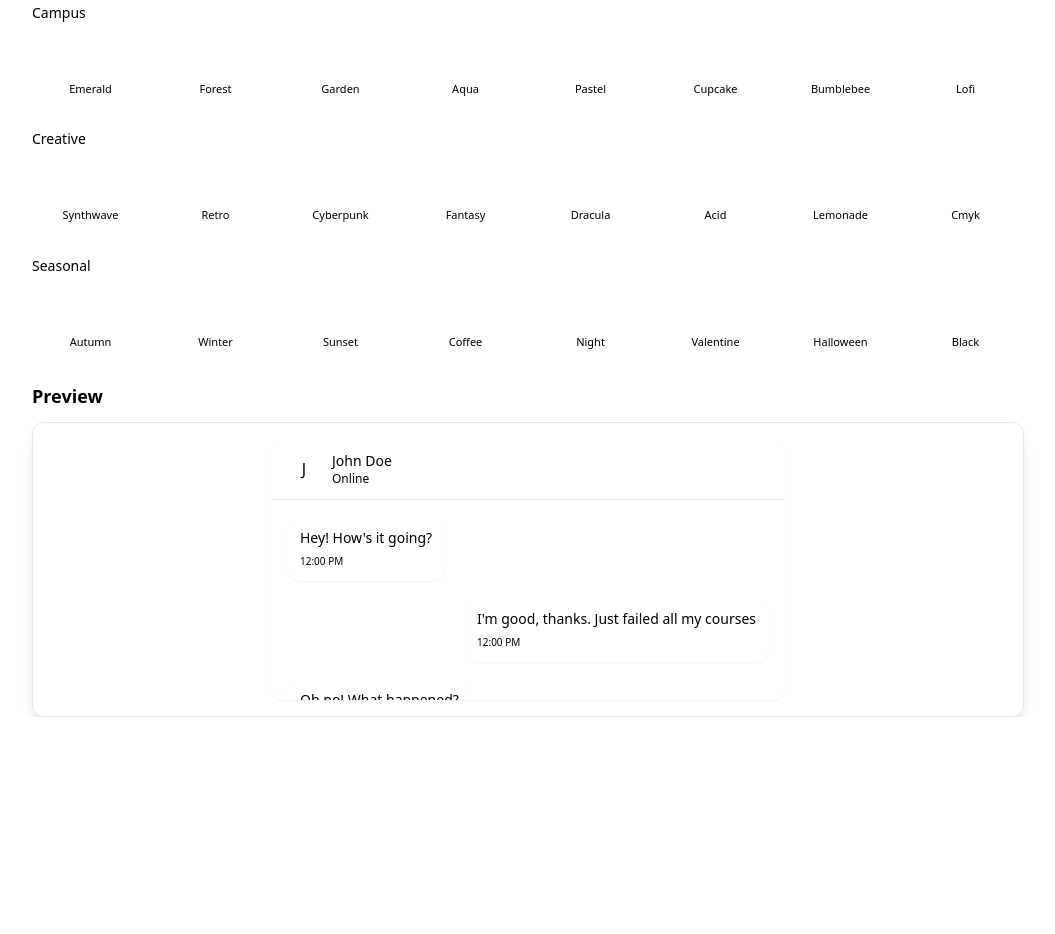
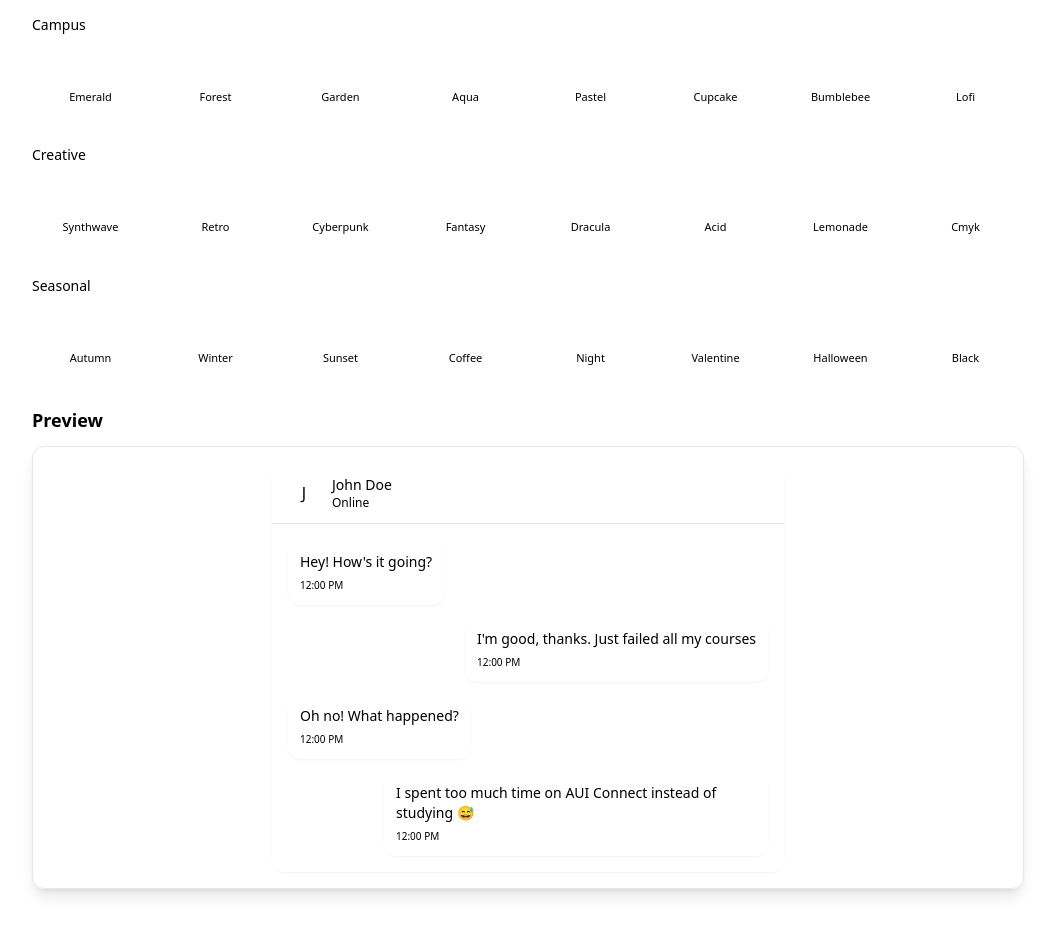
Before and after one commit to IhabProjects/AUI-Chat-App, a React (Vite) app in the folder frontend/: page /settings in a window 1280 px wide. Shown: the part 280-1214 px from the top of the page, without its empty margins (112-1167 px from the left). Before the commit the page ends 997 px from the top, so only its background shows below. Built offline with nearby package versions, Linux system fonts and the light colour scheme; no server answers.

Commit message:
refactor: improve settings page layout by removing nested scrolling and making the page more compact

```diff
--- a/frontend/src/pages/SettingsPage.jsx
+++ b/frontend/src/pages/SettingsPage.jsx
@@ -20,15 +20,15 @@ const PREVIEW_MESSAGES = [
 const SettingsPage = () => {
   const { theme, setTheme } = useThemeStore();
   return (
-    <div className="h-screen container mx-auto px-4 pt-20 max-w-5xl">
-      <div className="space-y-6">
+    <div className="min-h-screen container mx-auto px-4 py-20 max-w-5xl">
+      <div className="space-y-8">
         <div className="flex flex-col gap-1">
           <h2 className="text-lg font-semibold">Theme</h2>
           <p className="text-sm text-base-content/70">Choose a theme that matches your AUI experience</p>
         </div>
 
         {Object.entries(THEMES).map(([category, themes]) => (
-          <div key={category} className="space-y-3">
+          <div key={category} className="space-y-2">
             <h3 className="text-sm font-medium text-base-content/60 capitalize">{category}</h3>
             <div className="grid grid-cols-4 sm:grid-cols-6 md:grid-cols-8 gap-2">
               {themes.map((t) => (
@@ -82,7 +82,7 @@ const SettingsPage = () => {
                   </div>
 
                   {/* Chat Messages */}
-                  <div className="p-4 space-y-4 min-h-[200px] max-h-[200px] overflow-y-auto bg-base-100">
+                  <div className="p-4 space-y-3 bg-base-100">
                     {PREVIEW_MESSAGES.map((message) => (
                       <div
                         key={message.id}
```
